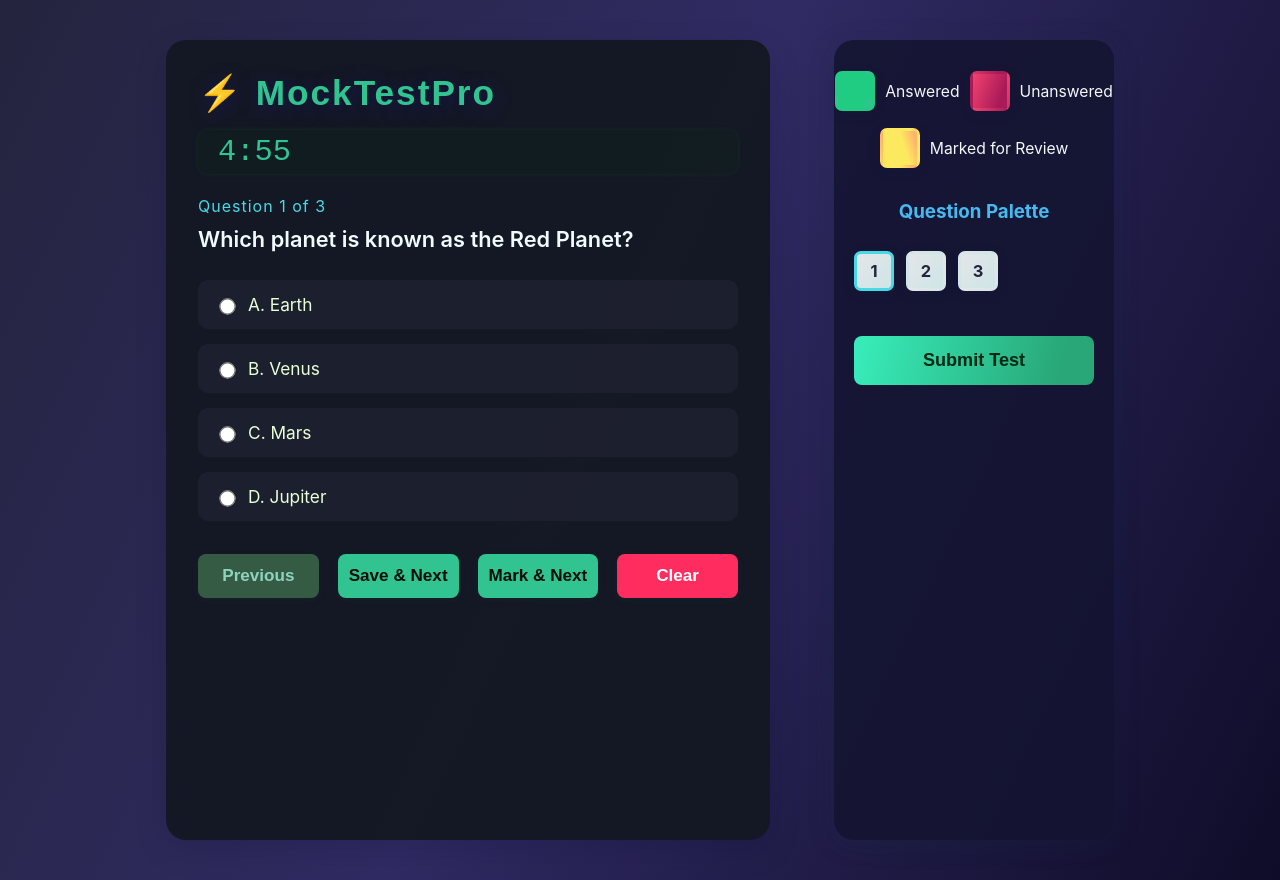
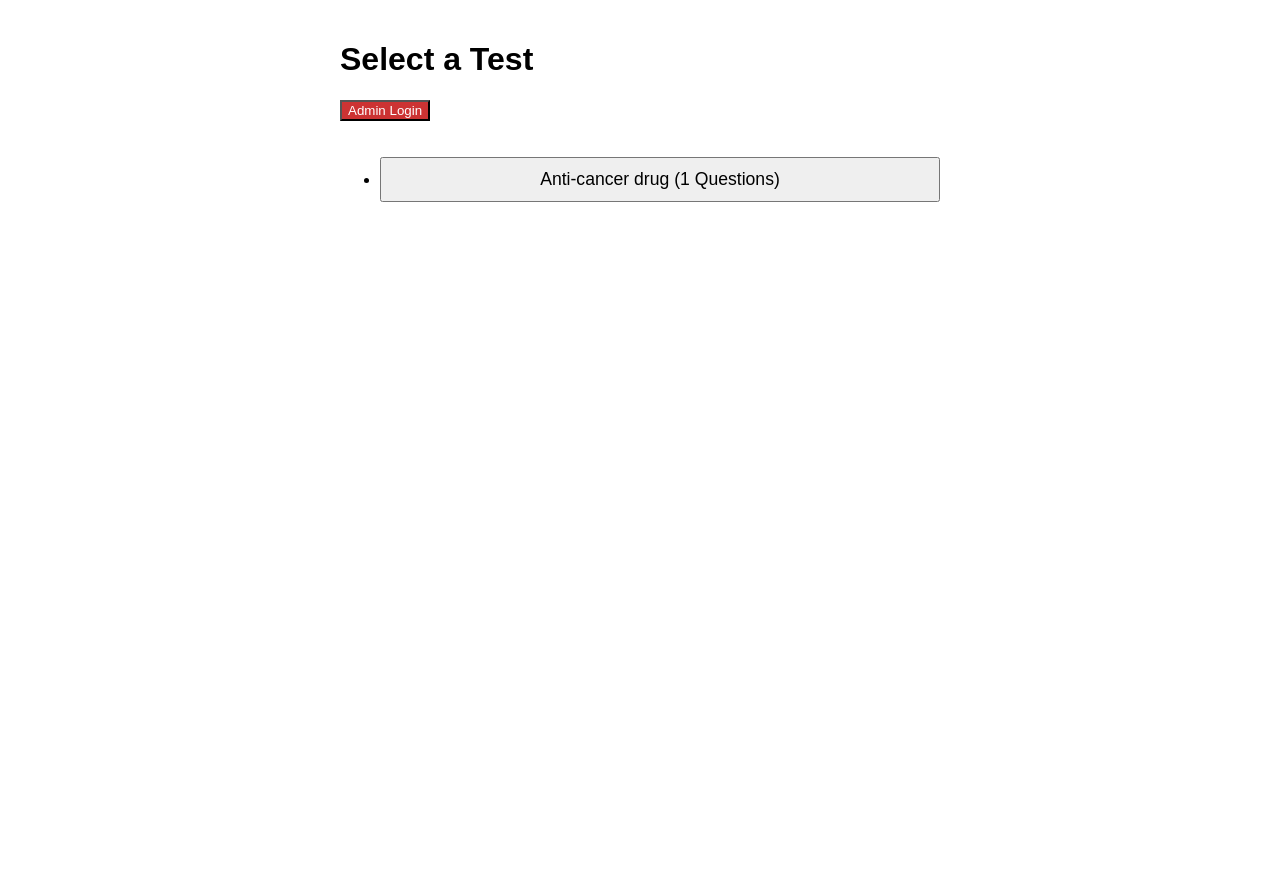
Before and after one commit to harshsinghrajput12/mocktest-app, a React (Create React App) app: page / in a window 1280 px wide. After the commit the page ends 800 px from the top, so only its background shows below. Built offline with nearby package versions, Linux system fonts and the light colour scheme.

Commit message:
Update App.js with new features and questions

```diff
--- a/src/App.js
+++ b/src/App.js
@@ -1,328 +1,344 @@
 import React, { useState, useEffect } from "react";
 import styled, { createGlobalStyle } from "styled-components";
-import { motion, AnimatePresence } from "framer-motion";
 
-// Demo data: Replace this with your fetch
-const sampleQuestions = [
-  {
-    text: "Which planet is known as the Red Planet?",
-    options: ["Earth", "Venus", "Mars", "Jupiter"],
-  },
-  {
-    text: "What is the chemical symbol for water?",
-    options: ["CO2", "O2", "H2O", "NaCl"],
-  },
-  {
-    text: "Who wrote 'Romeo and Juliet'?",
-    options: ["Charles Dickens", "Shakespeare", "J.K. Rowling", "Mark Twain"],
-  },
-  // Add more questions...
-];
+// Styles here (reuse the styles from previous examples)
+// ...
 
-// ---------- Styled Components ----------
-const GlobalStyle = createGlobalStyle`
-  body {
-    font-family: 'Inter', 'Roboto', Arial, sans-serif;
-    margin: 0;
-    background: linear-gradient(115deg, #24243e 0%, #302b63 47%, #0f0c29 100%);
-    color: #f3f8fa;
-    min-height: 100vh;
+// Simple in-memory data (for demo, you would fetch from backend API)
+const initialTestData = {
+  "Anti-cancer drug": [
+    {
+      id: "1",
+      text: "Which alkylating agent is most commonly associated with hemorrhagic cystitis?",
+      options: ["Cyclophosphamide", "Melphalan", "Busulfan", "Ifosfamide"],
+      correct: 3,
+      explanation: "Ifosfamide’s acrolein metabolite causes bladder toxicity and hemorrhagic cystitis."
+    },
+    //... Add your full question set here
+  ],
+  // You can add more folders/tests as keys here
+};
+
+function App() {
+  // === Global data managed in localStorage for demo persistence ===
+  const [tests, setTests] = useState(() => {
+    const data = localStorage.getItem("mockTests");
+    return data ? JSON.parse(data) : initialTestData;
+  });
+
+  // Current UI state
+  const [isAdmin, setIsAdmin] = useState(false);
+  const [currentFolder, setCurrentFolder] = useState(null);
+  const [currentQuestions, setCurrentQuestions] = useState([]);
+  const [currentQuestionIdx, setCurrentQuestionIdx] = useState(0);
+  const [userAnswers, setUserAnswers] = useState({}); // key: questionId, value: selectedOptionIdx
+  const [showResults, setShowResults] = useState(false);
+
+  // Admin inputs state
+  const [newFolderName, setNewFolderName] = useState("");
+  const [newQuestion, setNewQuestion] = useState({
+    text: "",
+    options: ["", "", "", ""],
+    correct: 0,
+    explanation: ""
+  });
+
+  // Save tests to localStorage for demo persistence
+  useEffect(() => {
+    localStorage.setItem("mockTests", JSON.stringify(tests));
+  }, [tests]);
+
+  // Load test questions when folder changes
+  useEffect(() => {
+    if (!currentFolder) return;
+    setCurrentQuestions(tests[currentFolder] || []);
+    setCurrentQuestionIdx(0);
+    setUserAnswers({});
+    setShowResults(false);
+  }, [currentFolder, tests]);
+
+  // === Admin login handler (basic for demo) ===
+  function handleAdminLogin() {
+    const pwd = prompt("Enter admin password:");
+    if(pwd === "admin123") setIsAdmin(true);
+    else alert("Wrong password");
   }
-`;
-const Container = styled.div`
-  display: flex; justify-content: center; padding: 40px 0;
-  min-height: 100vh;
-`;
-const LeftPanel = styled.div`
-  background: rgba(20,24,36,0.97); border-radius: 20px; padding: 32px 32px 0 32px;
-  box-shadow: 0 10px 32px rgba(10,0,48,0.15);
-  width: 58%; margin-right: 5%;
-  min-width: 360px; max-width: 540px;
-  position: relative;
-`;
-const RightPanel = styled.div`
-  width: 240px; background: rgba(20,20,50,0.91);
-  border-radius: 20px; padding: 28px 20px;
-  box-shadow: 0 4px 26px rgba(20,46,70,0.22);
-  display:flex; flex-direction:column; align-items:center;
-  min-width:220px;
-`;
-const Logo = styled.h1`
-  font-family: 'Orbitron', 'Montserrat', sans-serif;
-  color: #31C491;
-  margin: 0 0 16px 0; font-size: 2.2rem; letter-spacing: 2px;
-  text-shadow: 0 3px 18px #181854;
-`;
-const Timer = styled.div`
-  font-family: 'JetBrains Mono', monospace; font-size: 1.9rem;
-  margin-bottom: 22px;
-  color: ${({ remaining }) => (remaining < 61 ? "#ff2c5f" : "#31c491")};
-  background: rgba(10,40,24,0.26); border-radius: 10px;
-  padding: 5px 20px; box-shadow:0 0 4px #26632b44;
-  transition: color 0.3s;
-`;
-const QuestionNo = styled.div`
-  font-size: 1rem; color: #49d9e6;
-  letter-spacing:1px; margin-bottom: 10px;
-`;
-const QuestionText = styled.div`
-  font-size: 1.36rem; margin-bottom: 28px;
-  font-weight:600; color:#f2fbff;
-`;
 
-const OptionLabel = styled.label`
-  display: flex; align-items: center; margin-bottom: 15px;
-  padding: 12px 16px; border-radius: 10px;
-  background: ${({ checked }) => checked ? "#2d7b60" : "rgba(50,50,70,0.29)"};
-  color: ${({ checked }) => checked ? "#fff" : "#eaffd6"};
-  border: 2px solid ${({ checked }) => checked ? "#31c491" : "transparent"};
-  transition: background 0.22s, border 0.22s, color 0.2s;
-  cursor: pointer;
-  font-family: inherit;
-  font-size: 1.08rem;
-  box-shadow: ${({ checked }) => checked ? "0 2px 15px #32dfa6bd" : "none"};
-`;
+  // === Admin logout ===
+  function handleAdminLogout() {
+    setIsAdmin(false);
+    setCurrentFolder(null);
+  }
 
-const OptionRadio = styled.input`
-  margin-right: 14px;
-  accent-color: #31c491;
-  transform: scale(1.26);
-`;
+  // === Adding new folder ===
+  function addFolder() {
+    if (!newFolderName.trim()) {
+      alert("Folder name cannot be empty");
+      return;
+    }
+    if(tests[newFolderName]) {
+      alert("Folder already exists");
+      return;
+    }
+    setTests(prev => ({...prev, [newFolderName]: []}));
+    setNewFolderName("");
+  }
 
-const NavButtons = styled.div`
-  display: flex; justify-content: space-between;
-  margin: 33px 0 42px 0; gap:12px;
-`;
-const NavBtn = styled.button`
-  flex:1; padding: 12px 0;
-  border-radius: 8px;
-  margin-left: ${p => p.left ? "0" : "7px"};
-  border: none; font-size: 1.07rem;
-  font-weight: 600; background: #31c491;
-  color: #060f07; box-shadow: 0 2px 8px #2b746011;
-  cursor: pointer; transition: background 0.22s;
-  &:hover { filter: brightness(1.15); background: #56e3a7; }
-  &:disabled{background:#355b45;color: #8ed3be;cursor: not-allowed;}
-`;
+  // === Adding new question to current folder ===
+  function addNewQuestion() {
+    if (!currentFolder) {
+      alert("Select or create a folder first!");
+      return;
+    }
+    if (!newQuestion.text.trim() || newQuestion.options.some(opt => !opt.trim())) {
+      alert("Fill all question and option fields");
+      return;
+    }
+    // Assign ID (simple)
+    const id = new Date().getTime().toString();
+    const questionToAdd = {...newQuestion, id};
 
-const PaletteGrid = styled.div`
-  display: grid; grid-gap: 9px 12px;
-  grid-template-columns: repeat(5, 1fr);
-  margin: 18px 0 26px 0;
-`;
-const PaletteDot = styled.div`
-  width: 34px; height: 34px; border-radius: 7px;
-  background: ${({ state }) => (
-      state==="answer" ? "linear-gradient(122deg,#1fcc81 74%,#31c491 94%)" :
-      state==="not-answer" ? "linear-gradient(110deg,#f1426f,#a91a58 80%)" :
-      state==="review" ? "linear-gradient(72deg,#fde960 60%,#ffb56a 90%)" :
-      "linear-gradient(132deg,#e4e6e8, #d0e5e7 90%)"
-  )};
-  color: ${({ state }) => (["answer","review"].includes(state) ? "#060f07" : "#24243e")};
-  display:flex; align-items:center; justify-content:center;
-  font-weight:bold; font-size:1.03rem;
-  cursor: pointer; user-select: none;
-  box-shadow:0 3px 12px #0e203a26;
-  border: ${({current})=>current ? "3px solid #49d9e6" : "3px solid transparent"};
-  transition: border 0.19s;
-`;
-const LegendRow = styled.div`
-  font-size: 0.98rem; margin: 3px 0 14px 0;
-  display: flex; align-items: center; gap:10px;
-`;
+    setTests(prev => ({
+      ...prev,
+      [currentFolder]: [...(prev[currentFolder] || []), questionToAdd]
+    }));
+    // Reset admin question form
+    setNewQuestion({text: "", options: ["", "", "", ""], correct: 0, explanation: ""});
+  }
 
-const SubmitBtn = styled.button`
-  width:100%; font-size:1.13rem;
-  font-weight: 700; border-radius:8px;
-  background: linear-gradient(104deg,#38eebb,#29a778 85%);
-  color:#002815;border:none; padding:14px 0; margin-top:18px;
-  cursor:pointer; transition: background 0.19s;
-  &:hover{ background:linear-gradient(104deg,#65efdb,#5ec784 85%);}
-`;
+  // === User selects answer ===
+  function selectAnswer(questionId, optionIdx) {
+    setUserAnswers(prev => ({ ...prev, [questionId]: optionIdx }));
+  }
 
-// ------------ Timer Component ------------
-function useCountdown(seconds, onEnd) {
-  const [time, setTime] = useState(seconds);
-  useEffect(() => {
-    if(time<=0) { onEnd && onEnd(); return; }
-    const t = setTimeout(()=>setTime(time-1), 1000);
-    return ()=>clearTimeout(t);
-  }, [time, onEnd]);
-  return time;
-}
+  // === Calculate Score ===
+  function calculateScore() {
+    if(!currentFolder) return 0;
+    const questions = tests[currentFolder];
+    return questions.reduce((score, q) => {
+      return score + ((userAnswers[q.id] === q.correct) ? 1 : 0);
+    }, 0);
+  }
 
-// ------------- Main App -------------
-export default function MockTestApp() {
-  const [questions, setQuestions] = useState(sampleQuestions);
+  // === Rendering ===
 
-  // user answers: [{answerIdx, status:...}]
-  const [answers, setAnswers] = useState([]);
-  const [current, setCurrent] = useState(0);
+  // Admin panel
+  if(isAdmin) {
+    return (
+      <div style={{padding:"20px", maxWidth: "800px", margin: "auto"}}>
+        <h1>Admin Panel - Mock Test Management</h1>
+        <button onClick={handleAdminLogout}>Logout Admin</button>
+        <hr/>
 
-  // Timer: e.g. 5 minutes = 5*60
-  const timerLimit = 5*60;
-  const timeLeft = useCountdown(timerLimit, () => setShowResult(true));
+        <div>
+          <h2>Create New Folder / Test</h2>
+          <input type="text" value={newFolderName} placeholder="Folder name"
+            onChange={e => setNewFolderName(e.target.value)} />
+          <button onClick={addFolder}>Add Folder</button>
+        </div>
 
-  const [showResult, setShowResult] = useState(false);
-  const [reviewed, setReviewed] = useState([]); // Array of indices reviewed
+        <hr/>
 
-  // Initialize answers array after questions load
-  useEffect(() => {
-    setAnswers(questions.map(() => ({ answerIdx: null, status: null })));
-  }, [questions]);
+        <div>
+          <h2>Folders / Tests</h2>
+          <ul>
+            {Object.keys(tests).map(folder => (
+              <li key={folder}>
+                <b>{folder}</b> ({tests[folder].length} questions)
+                <button style={{marginLeft:"10px"}} onClick={() => setCurrentFolder(folder)}>
+                  Manage Questions
+                </button>
+              </li>
+            ))}
+          </ul>
+        </div>
 
-  // ----------- Controls -----------
-  function selectOption(optIdx) {
-    setAnswers(ans =>
-      ans.map((a, i) => (i === current ? { ...a, answerIdx: optIdx, status: "answer" } : a))
+        {currentFolder && (
+          <>
+            <hr/>
+            <h2>Manage Questions for "{currentFolder}"</h2>
+            <div>
+              <h3>Add New Question</h3>
+              <label>Question:</label><br/>
+              <textarea
+                rows="3"
+                style={{width: "100%"}}
+                value={newQuestion.text}
+                onChange={e => setNewQuestion({...newQuestion, text: e.target.value})}
+              />
+              <br/>
+              <label>Options:</label>
+              {newQuestion.options.map((opt, idx) => (
+                <div key={idx}>
+                  <input
+                    type="text"
+                    value={opt}
+                    onChange={e => {
+                      const newOptions = [...newQuestion.options];
+                      newOptions[idx] = e.target.value;
+                      setNewQuestion({...newQuestion, options: newOptions});
+                    }}
+                    placeholder={`Option ${String.fromCharCode(65 + idx)}`}
+                    style={{width:"90%"}}
+                  />
+                  <input
+                    type="radio"
+                    name="correctOption"
+                    checked={newQuestion.correct === idx}
+                    onChange={() => setNewQuestion({...newQuestion, correct: idx})}
+                    title="Mark as correct answer"
+                  />
+                </div>
+              ))}
+              <label>Explanation (will show for wrong answers):</label><br/>
+              <textarea
+                rows="2"
+                style={{width:"100%"}}
+                value={newQuestion.explanation}
+                onChange={e => setNewQuestion({...newQuestion, explanation: e.target.value})}
+              />
+              <br/>
+              <button onClick={addNewQuestion}>Add Question</button>
+            </div>
+
+            <hr/>
+
+            <h3>Existing Questions</h3>
+            <ul>
+              {tests[currentFolder].map(q => (
+                <li key={q.id}>
+                  <b>{q.text}</b> (Answer: {String.fromCharCode(65 + q.correct)})
+                  {/* You can add edit/delete buttons here */}
+                </li>
+              ))}
+            </ul>
+          </>
+        )}
+      </div>
     );
   }
 
-  function clearOption() {
-    setAnswers(ans =>
-      ans.map((a, i) => (i === current ? { ...a, answerIdx: null, status: "not-answer" } : a))
+  // User mode
+
+  if (!currentFolder) {
+    // Folder selection UI
+    return (
+      <div style={{ maxWidth: "600px", margin: "auto", padding: "20px", fontFamily: "sans-serif" }}>
+        <h1>Select a Test</h1>
+        <button onClick={handleAdminLogin} style={{marginBottom: "20px", background: "#c33", color: "#fff"}}>
+          Admin Login
+        </button>
+        <ul>
+          {Object.keys(tests).map(folder => (
+            <li key={folder} style={{marginBottom: "10px"}}>
+              <button onClick={() => setCurrentFolder(folder)} style={{width:"100%", padding: "10px", fontSize:"1.1rem"}}>
+                {folder} ({tests[folder].length} Questions)
+              </button>
+            </li>
+          ))}
+        </ul>
+      </div>
     );
   }
 
-  function handleSaveNext() {
-    if (answers[current]?.answerIdx === null) {
-      setAnswers(ans => ans.map((a, i) => (i === current ? { ...a, status: "not-answer" } : a)));
-    }
-    setCurrent(c => Math.min(c + 1, questions.length - 1));
-  }
+  if (showResults) {
+    // Show detailed results with explanations
+    const score = calculateScore();
+    const total = (tests[currentFolder] || []).length;
 
-  function handleMarkReview() {
-    setReviewed(r => {
-      if (r.includes(current)) return r;
-      else return [...r, current];
-    });
-    setAnswers(ans => ans.map((a, i) => (i === current ? { ...a, status: "review" } : a)));
-    setCurrent(c => Math.min(c + 1, questions.length - 1));
-  }
+    return (
+      <div style={{maxWidth:"700px", margin:"auto", padding:"20px", fontFamily:"sans-serif"}}>
+        <h1>Test Results for "{currentFolder}"</h1>
+        <p>
+          You scored {score} out of {total} ({((score/total)*100).toFixed(2)}%)
+        </p>
+        <button onClick={() => {
+          setShowResults(false);
+          setCurrentQuestionIdx(0);
+          setUserAnswers({});
+        }}>Retake Test</button>
+        <button onClick={() => setCurrentFolder(null)} style={{marginLeft:"10px"}}>Back to Test Selection</button>
 
-  function handlePrev() {
-    setCurrent(c => Math.max(0, c - 1));
-  }
+        <hr/>
 
-  function onPaletteJump(idx) {
-    setCurrent(idx);
-  }
-
-  function submitTest() {
-    setShowResult(true);
-  }
-
-  // --- Color state for palette, with safe checking
-  function paletteState(idx) {
-    const answer = answers[idx];
-    if (!answer) return undefined;
-    if (showResult) return answer.status;
-    if (reviewed.includes(idx)) return "review";
-    return answer.status;
-  }
-
-  // ---------- Render ----------
-  if (showResult) {
-    return (
-      <Container>
-        <LeftPanel
-          as={motion.div}
-          initial={{ y: 70, opacity: 0 }}
-          animate={{ y: 0, opacity: 1 }}
-          transition={{ type: "spring", stiffness: 70 }}
-        >
-          <Logo>Quiz Result</Logo>
-          <h2>Test Complete!</h2>
-          <p>Total questions: {questions.length}</p>
-          <p>Answered: {answers.filter(a => a.answerIdx !== null).length}</p>
-          <p>Marked for Review: {answers.filter(a => a.status === "review").length}</p>
-          <SubmitBtn onClick={() => window.location.reload()}>Restart</SubmitBtn>
-        </LeftPanel>
-      </Container>
+        <h2>Review Your Answers</h2>
+        {tests[currentFolder].map((q, i) => {
+          const userAns = userAnswers[q.id];
+          const isCorrect = userAns === q.correct;
+          return (
+            <div key={q.id} style={{marginBottom:"20px", borderLeft: `5px solid ${isCorrect ? "green" : "red"}`, paddingLeft:"10px"}}>
+              <p><b>Q{i+1}: {q.text}</b></p>
+              <p>
+                Your answer: {userAns != null ? q.options[userAns] : "Not answered"} {!isCorrect && "(Wrong)"}
+              </p>
+              <p>Correct answer: {q.options[q.correct]}</p>
+              {!isCorrect && q.explanation && (
+                <p><i>Explanation: {q.explanation}</i></p>
+              )}
+            </div>
+          );
+        })}
+      </div>
     );
   }
 
-  const q = questions[current];
+  // Test question UI
+
+  const question = currentQuestions[currentQuestionIdx];
 
   return (
-    <>
-      <GlobalStyle />
-      <Container>
-        <LeftPanel>
-          <Logo>
-            <span role="img" aria-label="flare">
-              ⚡
-            </span>{" "}
-            MockTestPro
-          </Logo>
+    <div style={{maxWidth:"700px", margin:"auto", padding:"20px", fontFamily:"sans-serif"}}>
+      <h1>Test: {currentFolder}</h1>
+      <button onClick={() => setCurrentFolder(null)} style={{marginBottom:"10px"}}>Back to Test Selection</button>
 
-          <Timer remaining={timeLeft}>
-            {Math.floor(timeLeft / 60)}:{String(timeLeft % 60).padStart(2, "0")}
-          </Timer>
+      <p>Question {currentQuestionIdx +1} of {currentQuestions.length}</p>
+      <p><b>{question.text}</b></p>
 
-          <AnimatePresence exitBeforeEnter>
-            <motion.div
-              key={current}
-              initial={{ x: 50, opacity: 0 }}
-              animate={{ x: 0, opacity: 1 }}
-              exit={{ x: -40, opacity: 0 }}
-              transition={{ type: "spring", stiffness: 60 }}
-            >
-              <QuestionNo>
-                Question {current + 1} of {questions.length}
-              </QuestionNo>
-              <QuestionText>{q.text}</QuestionText>
-              {q.options.map((opt, i) => (
-                <OptionLabel key={i} checked={answers[current]?.answerIdx === i} as={motion.label} whileHover={{ scale: 1.03 }}>
-                  <OptionRadio type="radio" checked={answers[current]?.answerIdx === i} onChange={() => selectOption(i)} />
-                  <span>
-                    {String.fromCharCode(65 + i)}. {opt}
-                  </span>
-                </OptionLabel>
-              ))}
-            </motion.div>
-          </AnimatePresence>
+      <ul style={{listStyle:"none", paddingLeft: 0}}>
+        {question.options.map((opt, idx) => (
+          <li key={idx} style={{marginBottom:"10px"}}>
+            <label style={{cursor: "pointer"}}>
+              <input
+                type="radio"
+                name="answer"
+                checked={userAnswers[question.id] === idx}
+                onChange={() => selectAnswer(question.id, idx)}
+              />
+              {" "}
+              {String.fromCharCode(65 + idx)}. {opt}
+            </label>
+          </li>
+        ))}
+      </ul>
 
-          <NavButtons>
-            <NavBtn left onClick={handlePrev} disabled={current === 0}>
-              Previous
-            </NavBtn>
-            <NavBtn onClick={handleSaveNext}>Save & Next</NavBtn>
-            <NavBtn onClick={handleMarkReview}>Mark & Next</NavBtn>
-            <NavBtn style={{ background: "#ff2c5f", color: "#fff" }} onClick={clearOption}>
-              Clear
-            </NavBtn>
-          </NavButtons>
-        </LeftPanel>
+      <div>
+        <button
+          onClick={() => setCurrentQuestionIdx(i => Math.max(i-1, 0))}
+          disabled={currentQuestionIdx === 0}
+        >
+          Previous
+        </button>
+        <button
+          onClick={() => setCurrentQuestionIdx(i => Math.min(i+1, currentQuestions.length -1))}
+          disabled={currentQuestionIdx === currentQuestions.length -1}
+          style={{marginLeft:"10px"}}
+        >
+          Next
+        </button>
 
-        <RightPanel>
-          <LegendRow>
-            <PaletteDot state="answer"> </PaletteDot> Answered
-            <PaletteDot state="not-answer"> </PaletteDot> Unanswered
-          </LegendRow>
-          <LegendRow>
-            <PaletteDot state="review"> </PaletteDot> Marked for Review
-          </LegendRow>
-          <h3 style={{ margin: "18px 0 10px 0", color: "#45baf0", fontWeight: "bold" }}>Question Palette</h3>
-          <PaletteGrid>
-            {questions.map((q, idx) => (
-              <PaletteDot
-                key={idx}
-                state={paletteState(idx)}
-                current={current === idx}
-                as={motion.div}
-                onClick={() => onPaletteJump(idx)}
-                whileHover={{ scale: 1.16, boxShadow: "0 4px 24px #5ed6c8" }}
-              >
-                {idx + 1}
-              </PaletteDot>
-            ))}
-          </PaletteGrid>
-          <SubmitBtn onClick={submitTest} style={{ marginTop: "1.2rem" }}>
-            Submit Test
-          </SubmitBtn>
-        </RightPanel>
-      </Container>
-    </>
+        <button
+          onClick={() => setShowResults(true)}
+          style={{marginLeft:"20px"}}
+        >
+          Submit Test
+        </button>
+      </div>
+
+      <p>
+        Selected Answer: {userAnswers[question.id] != null ? question.options[userAnswers[question.id]] : "None"}
+      </p>
+    </div>
   );
 }
+
+export default App;
```
